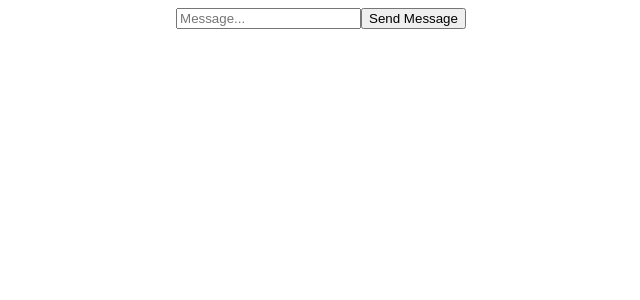
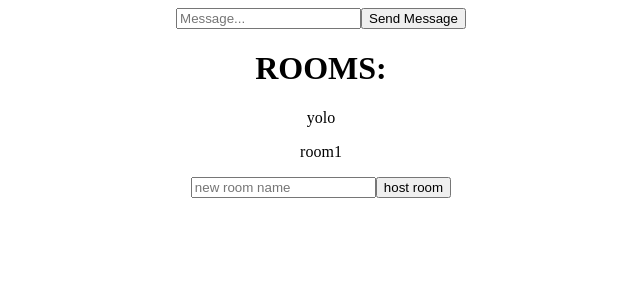
Before and after one commit to donghan-park/socket-test, a React (Create React App) app in the folder client/: page / in a window 1280 px wide. Shown: the top 300 px of the page, without its empty margins (319-959 px from the left). Built offline with nearby package versions, Linux system fonts and the light colour scheme; no server answers.

Commit message:
implemented add rooms feature

```diff
--- a/client/src/App.js
+++ b/client/src/App.js
@@ -9,17 +9,32 @@ function App() {
     const [ message, setMessage ] = useState("");
     const [ displayMsg, setDisplayMsg ] = useState("");
 
+    const [ hostRoomName, setHostRoomName ] = useState("");
+
+    const [ roomsList, setRoomsList ] = useState(['yolo', 'room1']);
+
     // client-to-server emitter
     const sendMessage = () => {
         socket.emit("send_msg", { message });
     };
 
+    const hostNewRoom = () => {
+        socket.emit("host_room", hostRoomName);
+    }
+
     // server-to-client listener
     useEffect(() => {
+        socket.emit("get_roomsList");
+    }, []);
+
+    useEffect(() => {
+        socket.on("receive_roomsList", (data) => {
+            setRoomsList(data);
+        })
         socket.on("receive_msg", (data) => {
             setDisplayMsg(data.message);
         });
-    }, []);
+    }, [socket]);
 
     return (
         <div className="App">
@@ -27,10 +42,23 @@ function App() {
                 placeholder="Message..."
                 onChange={(event) => {
                     setMessage(event.target.value);
-                }
-            }/>
+                }}
+            />
             <button onClick={sendMessage}>Send Message</button>
             <p className="display-message">{displayMsg}</p>
+            <h1>ROOMS:</h1>
+            <div className="rooms-container">
+                {roomsList.length > 0 ?
+                roomsList.map(roomName => {
+                    return <p>{roomName}</p>
+                }) : <p>no rooms found</p>}
+            </div>
+            <input placeholder='new room name'
+                onChange={(event) => {
+                    setHostRoomName(event.target.value);
+                }}
+            />
+            <button onClick={hostNewRoom}>host room</button>
         </div>
     );
 }
```
Also changed, not shown: 1 other file (tests, documents, lock files or other folders).
